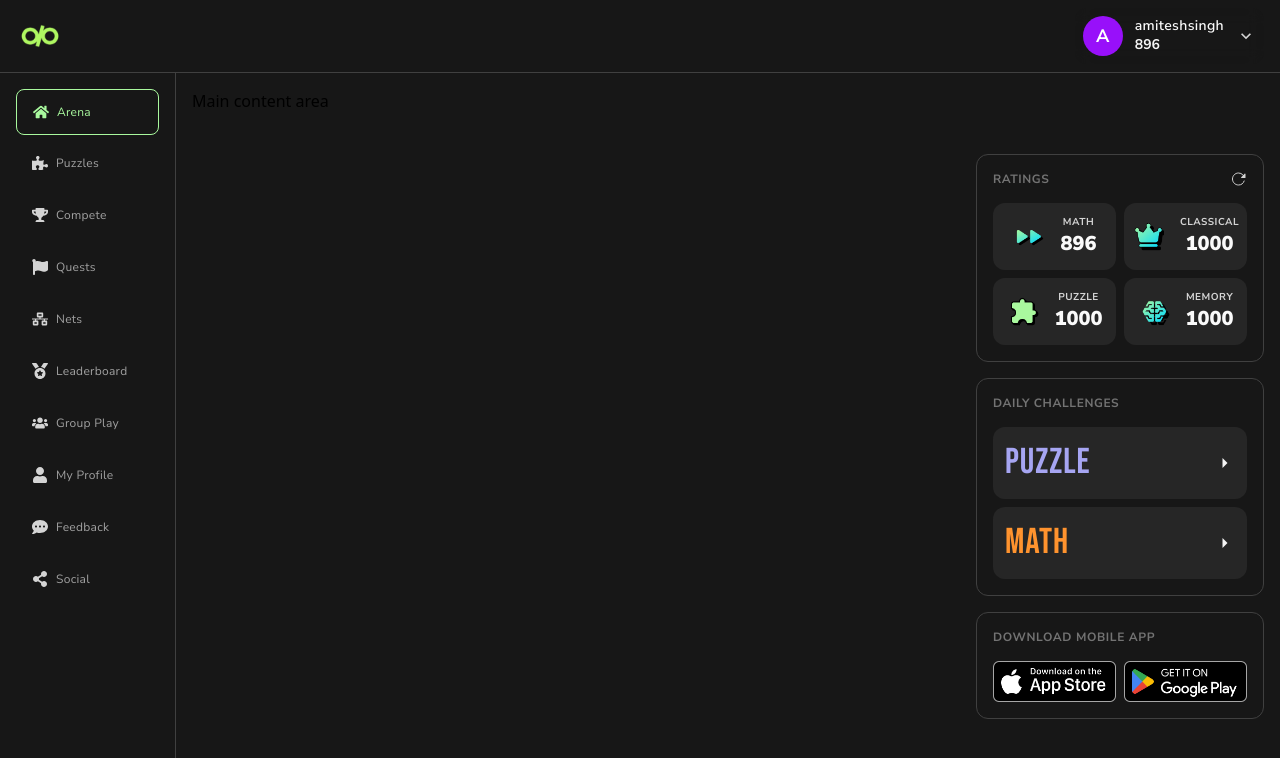
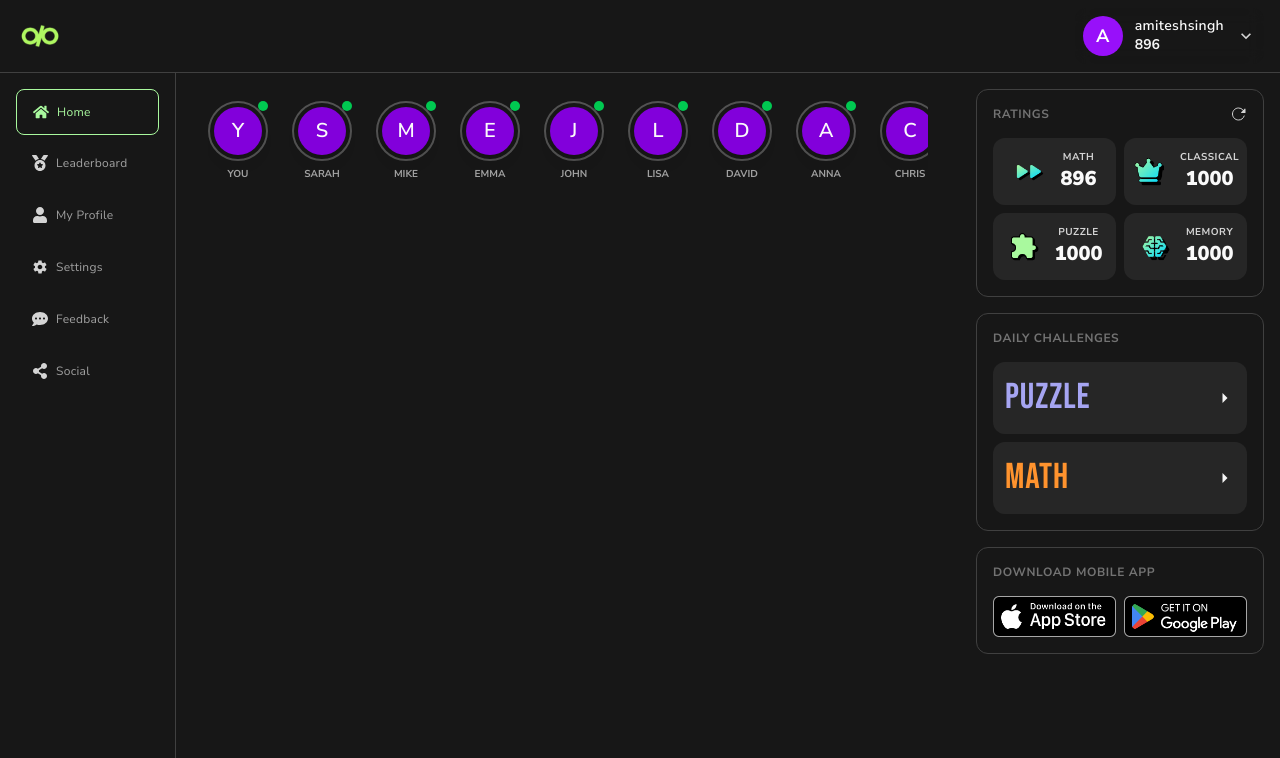
Before and after one commit to DevDesignAmitesh/matiks, a Next.js app in the folder apps/client/: page /home in a window 1280 px wide. Shown: the top 758 px of the page. Built offline with nearby package versions, Linux system fonts and the light colour scheme.

Commit message:
polished and added live player comp.

```diff
--- a/apps/client/src/app/globals.css
+++ b/apps/client/src/app/globals.css
@@ -4,3 +4,33 @@
   --font-bebas: var(--font-bebas);
   --font-nuni: var(--font-nuni);
 }
+
+/* Thin and sleek scrollbar with Tailwind neutral shades */
+.custom-scrollbar::-webkit-scrollbar {
+  width: 4px; /* Thin scrollbar */
+  height: 2px; /* For horizontal scrollbars */
+}
+
+.custom-scrollbar::-webkit-scrollbar-track {
+  background: rgb(38 38 38); /* neutral-800 */
+}
+
+.custom-scrollbar::-webkit-scrollbar-thumb {
+  background: rgb(115 115 115); /* neutral-500 */
+}
+
+.custom-scrollbar::-webkit-scrollbar-thumb:hover {
+  background: rgb(163 163 163); /* neutral-400 */
+}
+
+/* Firefox support */
+.custom-scrollbar {
+  scrollbar-width: thin;
+  scrollbar-color: rgb(163 163 163) rgb(245 245 245); /* thumb track */
+}
+
+@media (prefers-color-scheme: dark) {
+  .custom-scrollbar {
+    scrollbar-color: rgb(115 115 115) rgb(38 38 38);
+  }
+}
--- /dev/null
+++ b/apps/client/src/components/centercontent.tsx
@@ -0,0 +1,7 @@
+import { LivePlayers } from "./liveplayers"
+
+export const CenterContent = () => {
+  return <div className="px-8 py-4 h-full">
+    <LivePlayers />
+  </div>
+}
--- a/apps/client/src/components/leftsidebar.tsx
+++ b/apps/client/src/components/leftsidebar.tsx
@@ -1,6 +1,13 @@
+"use client";
+
 import { sidebarData } from "@/lib/data";
+import { usePathname } from "next/navigation";
 
 export const LeftSideBar = () => {
+  const pathName = usePathname();
+
+  console.log("pathname ", pathName);
+
   return (
     <div className="w-44 shrink-0 border-r border-neutral-700 p-4 gap-1 flex flex-col">
       {sidebarData.map((item) => {
@@ -10,7 +17,7 @@ export const LeftSideBar = () => {
           <div
             key={item.href}
             className={`w-full rounded-lg flex items-center gap-2 cursor-pointer transition-colors duration-200 ${
-              item.isActive
+              pathName === item.href
                 ? "border border-[#A9F99E] text-[#A9F99E] px-4 py-3.5"
                 : "text-neutral-300 p-4"
             }`}
@@ -18,7 +25,7 @@ export const LeftSideBar = () => {
             <IconComponent />
             <p
               className={`text-xs capitalize font-nuni tracking-wide ${
-                item.isActive ? "text-[#A9F99E]" : "text-neutral-400"
+                pathName === item.href ? "text-[#A9F99E]" : "text-neutral-400"
               }`}
             >
               {item.label}
--- /dev/null
+++ b/apps/client/src/components/liveplayers.tsx
@@ -0,0 +1,41 @@
+// TODO: Add view all players thing or hide the scroll bar
+
+import { livePlayers } from "@/lib/data";
+
+export const LivePlayers = () => {
+  return (
+    <div className="w-full py-3">
+      {/* Container with horizontal scroll */}
+      <div className="custom-scrollbar overflow-x-auto h-full w-full">
+        <div className="flex justify-start items-center gap-6 min-w-max">
+          {livePlayers.map((player) => (
+            <div
+              key={player.id}
+              className="flex flex-col justify-center items-center gap-1.5 relative shrink-0"
+            >
+              {/* Avatar with conditional border for current user */}
+              <div className={`p-1 rounded-full border-2 border-neutral-600`}>
+                <div
+                  className={`h-12 w-12 rounded-full bg-purple-700 text-neutral-50 flex
+                  justify-center items-center shadow-lg`}
+                >
+                  <p className="text-xl font-semibold font-nuni">
+                    {player.name.split("")[0]}
+                  </p>
+                </div>
+              </div>
+
+              {/* Player name */}
+              <p className="text-neutral-400 text-[10px] font-nuni font-bold uppercase whitespace-nowrap">
+                {player.name}
+              </p>
+
+              {/* Online indicator dot */}
+              <div className="absolute top-0 right-0 w-2.5 h-2.5 bg-green-500 rounded-full"></div>
+            </div>
+          ))}
+        </div>
+      </div>
+    </div>
+  );
+};
--- a/apps/client/src/components/popupScreen.tsx
+++ b/apps/client/src/components/popupScreen.tsx
@@ -121,7 +121,7 @@ export const PopupScreen = ({
               }
               icon={<MdOutlineMail fill="#B1FA63" size={20} />}
             />
-            <GrayIconButton
+            {/* <GrayIconButton
               label="CONTINUE WITH GOOGLE'S EMAIL"
               onClick={() =>
                 handleAuthState(
@@ -129,7 +129,7 @@ export const PopupScreen = ({
                 )
               }
               icon={<FcGoogle size={20} />}
-            />
+            /> */}
           </div>
         </div>
       )}
--- a/apps/client/src/components/rightsidebar.tsx
+++ b/apps/client/src/components/rightsidebar.tsx
@@ -3,7 +3,7 @@ import { CardLayout } from "./cardlayout";
 
 export const RightSideBar = () => {
   return (
-    <div className="w-80 shrink-0 overflow-auto grid p-4 gap-4 place-content-center">
+    <div className="w-80 shrink-0 overflow-auto grid p-4 gap-4 place-content-start">
       <CardLayout
         label="RATINGS"
         icon={<IoReload className="text-neutral-300" />}
--- a/apps/client/src/lib/data.ts
+++ b/apps/client/src/lib/data.ts
@@ -1,91 +1,43 @@
 import {
   FaHome,
-  FaPuzzlePiece,
-  FaCalendarDay,
-  FaTrophy,
-  FaFlag,
-  FaNetworkWired,
   FaMedal,
-  FaUsers,
   FaUser,
   FaCommentDots,
-  FaCode,
   FaShareAlt,
 } from "react-icons/fa";
-import { RatingCompProps, SideBarProps } from "./types";
+import { LivePlayers, RatingCompProps, SideBarProps } from "./types";
+import { IoMdSettings } from "react-icons/io";
 
 export const sidebarData: Array<SideBarProps> = [
   {
-    label: "Arena",
-    href: "/arena",
+    label: "Home",
+    href: "/home",
     icon: FaHome,
-    isActive: true,
-  },
-  {
-    label: "Puzzles",
-    href: "/puzzles",
-    icon: FaPuzzlePiece,
-    isActive: false,
-  },
-  // {
-  //   label: "Daily Challenge",
-  //   href: "/daily-challenge",
-  //   icon: FaCalendarDay,
-  //   isActive: false,
-  // },
-  {
-    label: "Compete",
-    href: "/compete",
-    icon: FaTrophy,
-    isActive: false,
-  },
-  {
-    label: "Quests",
-    href: "/quests",
-    icon: FaFlag,
-    isActive: false,
-  },
-  {
-    label: "Nets",
-    href: "/nets",
-    icon: FaNetworkWired,
-    isActive: false,
   },
   {
     label: "Leaderboard",
     href: "/leaderboard",
     icon: FaMedal,
-    isActive: false,
-  },
-  {
-    label: "Group Play",
-    href: "/group-play",
-    icon: FaUsers,
-    isActive: false,
   },
   {
     label: "My Profile",
     href: "/profile",
     icon: FaUser,
-    isActive: false,
+  },
+  {
+    label: "Settings",
+    href: "/settings",
+    icon: IoMdSettings,
   },
   {
     label: "Feedback",
     href: "/feedback",
     icon: FaCommentDots,
-    isActive: false,
   },
-  // {
-  //   label: "Creators Programme",
-  //   href: "/creators",
-  //   icon: FaCode,
-  //   isActive: false,
-  // },
   {
     label: "Social",
     href: "/social",
     icon: FaShareAlt,
-    isActive: false,
   },
 ];
 
@@ -111,3 +63,46 @@ export const ratingsData: Array<RatingCompProps> = [
     val: "1000",
   },
 ];
+
+export const livePlayers: Array<LivePlayers> = [
+  {
+    id: "1",
+    name: "You",
+  },
+  {
+    id: "2",
+    name: "Sarah",
+  },
+  {
+    id: "3",
+    name: "Mike",
+  },
+  {
+    id: "4",
+    name: "Emma",
+  },
+  {
+    id: "5",
+    name: "John",
+  },
+  {
+    id: "6",
+    name: "Lisa",
+  },
+  {
+    id: "7",
+    name: "David",
+  },
+  {
+    id: "8",
+    name: "Anna",
+  },
+  {
+    id: "9",
+    name: "Chris",
+  },
+  {
+    id: "10",
+    name: "Maya",
+  },
+];
--- a/apps/client/src/pages/homepage.tsx
+++ b/apps/client/src/pages/homepage.tsx
@@ -1,3 +1,4 @@
+import { CenterContent } from "@/components/centercontent";
 import { HomeHeader } from "@/components/homeheader";
 import { LeftSideBar } from "@/components/leftsidebar";
 import { RightSideBar } from "@/components/rightsidebar";
@@ -9,9 +10,9 @@ export const HomePage = () => {
         <HomeHeader />
         <div className="flex flex-1 overflow-hidden">
           <LeftSideBar />
-          <main className="flex-1 bg-neutral-900 overflow-auto">
+          <main className="flex-1 overflow-auto">
             {/* Your main content goes here */}
-            <div className="p-4">Main content area</div>
+            <CenterContent />
           </main>
           <RightSideBar />
         </div>
```
Also changed, not shown: apps/client/src/lib/types.ts (+8 -4 lines).
